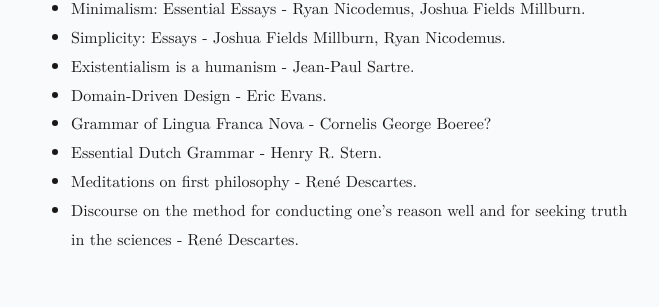
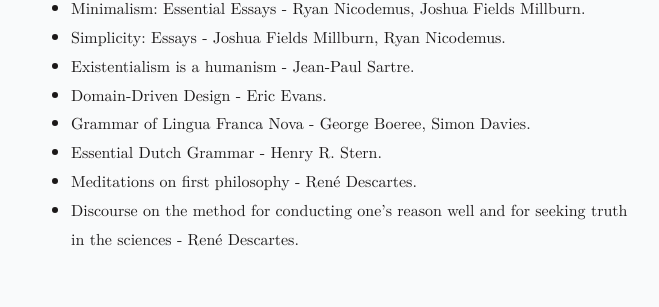
Before and after one commit to jProgr/jprogr.github.io, a Jekyll site: the page built from pages/books-read.md, in a window 1280 px wide and 900 px high, scrolled down 1157 px. Shown: the part 149-456 px from the top of the window, without its empty margins (309-968 px from the left). Built offline with Jekyll 4.4.1, drawn with Linux system fonts in a browser that asks for light colours.

Commit message:
Update content
Updated "Books read".

```diff
--- a/pages/books-read.md
+++ b/pages/books-read.md
@@ -47,7 +47,7 @@ These are lists of the books that I have read and enjoyed enough to put in a lis
 - Simplicity: Essays - Joshua Fields Millburn, Ryan Nicodemus.
 - Existentialism is a humanism - Jean-Paul Sartre.
 - Domain-Driven Design - Eric Evans.
-- Grammar of Lingua Franca Nova - Cornelis George Boeree?
+- Grammar of Lingua Franca Nova - George Boeree, Simon Davies.
 - Essential Dutch Grammar - Henry R. Stern.
 - Meditations on first philosophy - René Descartes.
 - Discourse on the method for conducting one's reason well and for seeking truth in the sciences - René Descartes.
```
